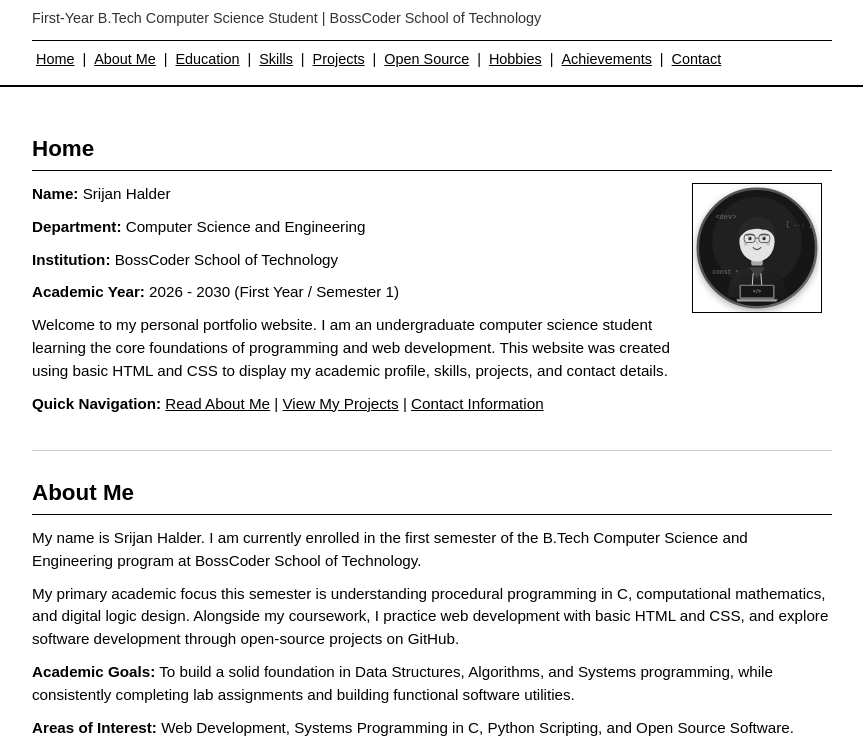
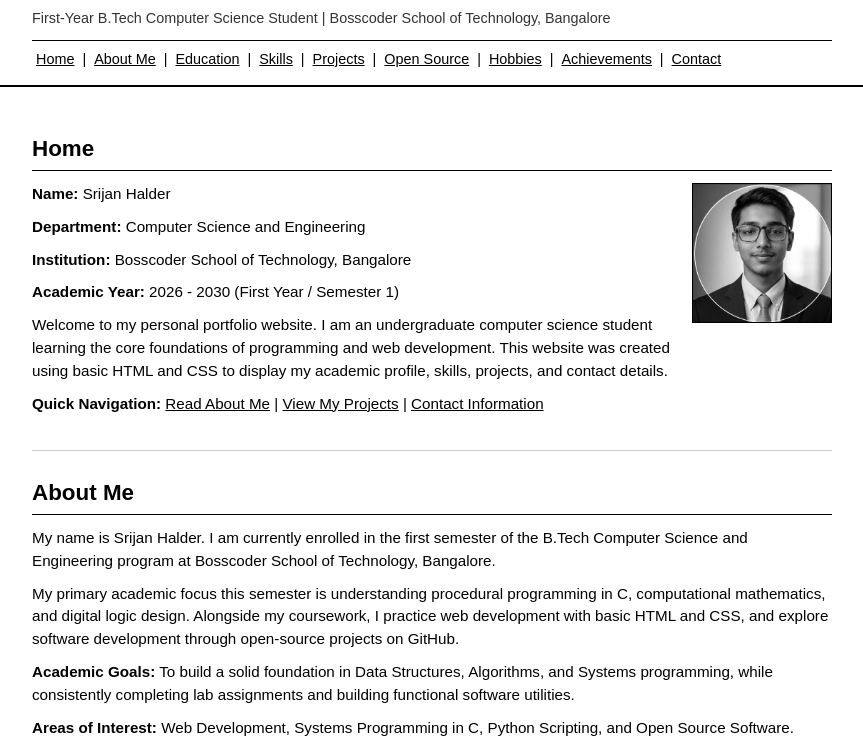
Before and after one commit to Srijanhub/AssignmentPortfolio, a plain HTML site: page index.html in a window 1280 px wide. Shown: the part 54-800 px from the top of the page, without its empty margins (208-1071 px from the left). Drawn offline with Linux system fonts and the light colour scheme.

Commit message:
feat: add user actual profile picture and update college to Bosscoder School of Technology, Bangalore

```diff
--- a/index.html
+++ b/index.html
@@ -13,7 +13,7 @@
     <div class="container">
       <div class="site-title">
         <h1>Srijan Halder</h1>
-        <p>First-Year B.Tech Computer Science Student | BossCoder School of Technology</p>
+        <p>First-Year B.Tech Computer Science Student | Bosscoder School of Technology, Bangalore</p>
       </div>
       <nav class="nav-bar">
         <a href="#home">Home</a> |
@@ -38,7 +38,7 @@
         <div class="home-text">
           <p><strong>Name:</strong> Srijan Halder</p>
           <p><strong>Department:</strong> Computer Science and Engineering</p>
-          <p><strong>Institution:</strong> BossCoder School of Technology</p>
+          <p><strong>Institution:</strong> Bosscoder School of Technology, Bangalore</p>
           <p><strong>Academic Year:</strong> 2026 - 2030 (First Year / Semester 1)</p>
           <p>
             Welcome to my personal portfolio website. I am an undergraduate computer science student learning the core foundations of programming and web development. This website was created using basic HTML and CSS to display my academic profile, skills, projects, and contact details.
@@ -51,7 +51,7 @@
           </p>
         </div>
         <div class="home-photo">
-          <img src="assets/images/profile-avatar.svg" alt="Photo of Srijan Halder" class="profile-picture">
+          <img src="assets/images/profile-picture.jpg" alt="Photo of Srijan Halder" class="profile-picture">
         </div>
       </div>
     </section>
@@ -60,7 +60,7 @@
     <section id="about" class="content-section">
       <h2>About Me</h2>
       <p>
-        My name is Srijan Halder. I am currently enrolled in the first semester of the B.Tech Computer Science and Engineering program at BossCoder School of Technology.
+        My name is Srijan Halder. I am currently enrolled in the first semester of the B.Tech Computer Science and Engineering program at Bosscoder School of Technology, Bangalore.
       </p>
       <p>
         My primary academic focus this semester is understanding procedural programming in C, computational mathematics, and digital logic design. Alongside my coursework, I practice web development with basic HTML and CSS, and explore software development through open-source projects on GitHub.
@@ -79,7 +79,7 @@
 
       <div class="entry-block">
         <h3>Bachelor of Technology (B.Tech) in Computer Science</h3>
-        <p><strong>College:</strong> BossCoder School of Technology</p>
+        <p><strong>College:</strong> Bosscoder School of Technology, Bangalore</p>
         <p><strong>Duration:</strong> 2026 - 2030 (Currently in 1st Semester)</p>
         <p><strong>Current Coursework:</strong></p>
         <ul>
@@ -213,7 +213,7 @@
         <h3>3. AtlasMinds Platform</h3>
         <p><strong>Technologies:</strong> HTML, CSS, JavaScript</p>
         <p>
-          An educational platform layout for student STEM mentoring backed by BossCoder School of Technology. Contributed to page structure and curriculum displays.
+          An educational platform layout for student STEM mentoring backed by Bosscoder School of Technology, Bangalore. Contributed to page structure and curriculum displays.
         </p>
         <p>
           <a href="https://github.com/Srijanhub" target="_blank" rel="noopener noreferrer">GitHub Profile Link</a>
@@ -224,7 +224,7 @@
         <h3>4. DayPilot Student Study Tracker</h3>
         <p><strong>Technologies:</strong> Python, macOS Scripting, JSON</p>
         <p>
-          A personal command-line utility used to log study hours, track BossCoder syllabus progress, and organize daily academic milestones.
+          A personal command-line utility used to log study hours, track Bosscoder syllabus progress, and organize daily academic milestones.
         </p>
         <p>
           <a href="https://github.com/Srijanhub" target="_blank" rel="noopener noreferrer">GitHub Profile Link</a>
@@ -235,7 +235,7 @@
         <h3>5. Personal Portfolio Website (Assignment 1)</h3>
         <p><strong>Technologies:</strong> Pure HTML5, Basic CSS3</p>
         <p>
-          This website, built for the BossCoder Web Development Assignment. It contains all required sections formatted with clean, basic HTML and black-and-white CSS.
+          This website, built for the Bosscoder Web Development Assignment. It contains all required sections formatted with clean, basic HTML and black-and-white CSS.
         </p>
         <p>
           <a href="https://github.com/Srijanhub/AssignmentPortfolio" target="_blank" rel="noopener noreferrer">GitHub Repository Link</a>
@@ -286,7 +286,7 @@
       <ul>
         <li><strong>2026:</strong> Participant in PayPal AI Hackathon (Project: Mandate Spending Firewall).</li>
         <li><strong>2026:</strong> Participant in Hacktoberfest Open Source Month.</li>
-        <li><strong>2026:</strong> Enrolled in B.Tech Computer Science at BossCoder School of Technology.</li>
+        <li><strong>2026:</strong> Enrolled in B.Tech Computer Science at Bosscoder School of Technology, Bangalore.</li>
         <li><strong>2025:</strong> First Runner-Up in Inter-School Science and Coding Exhibition.</li>
       </ul>
     </section>
@@ -300,7 +300,7 @@
         <p><strong>Email Address:</strong> <a href="mailto:onlinesrijanhalder@gmail.com">onlinesrijanhalder@gmail.com</a></p>
         <p><strong>GitHub Profile:</strong> <a href="https://github.com/Srijanhub" target="_blank" rel="noopener noreferrer">https://github.com/Srijanhub</a></p>
         <p><strong>LinkedIn Profile:</strong> <a href="https://linkedin.com/in/srijanhalder" target="_blank" rel="noopener noreferrer">https://linkedin.com/in/srijanhalder</a></p>
-        <p><strong>Institution:</strong> BossCoder School of Technology, Kolkata, India</p>
+        <p><strong>Institution:</strong> Bosscoder School of Technology, Bangalore</p>
       </div>
 
       <h3>Contact Form</h3>
@@ -337,7 +337,7 @@
   <footer>
     <div class="container">
       <p>&copy; 2026 Srijan Halder. B.Tech Computer Science Student.</p>
-      <p>BossCoder School of Technology - Web Development Project Assignment 1.</p>
+      <p>Bosscoder School of Technology, Bangalore - Web Development Project Assignment 1.</p>
       <p><a href="#home">Back to top</a></p>
     </div>
   </footer>
--- a/style.css
+++ b/style.css
@@ -108,8 +108,9 @@ p {
 }
 
 .profile-picture {
-  width: 130px;
-  height: 130px;
+  width: 140px;
+  height: 140px;
+  object-fit: cover;
   border: 1px solid #000000;
   filter: grayscale(100%);
   display: block;
```
Also changed, not shown: assets/images/profile-picture.jpg (added), 1 other file.
